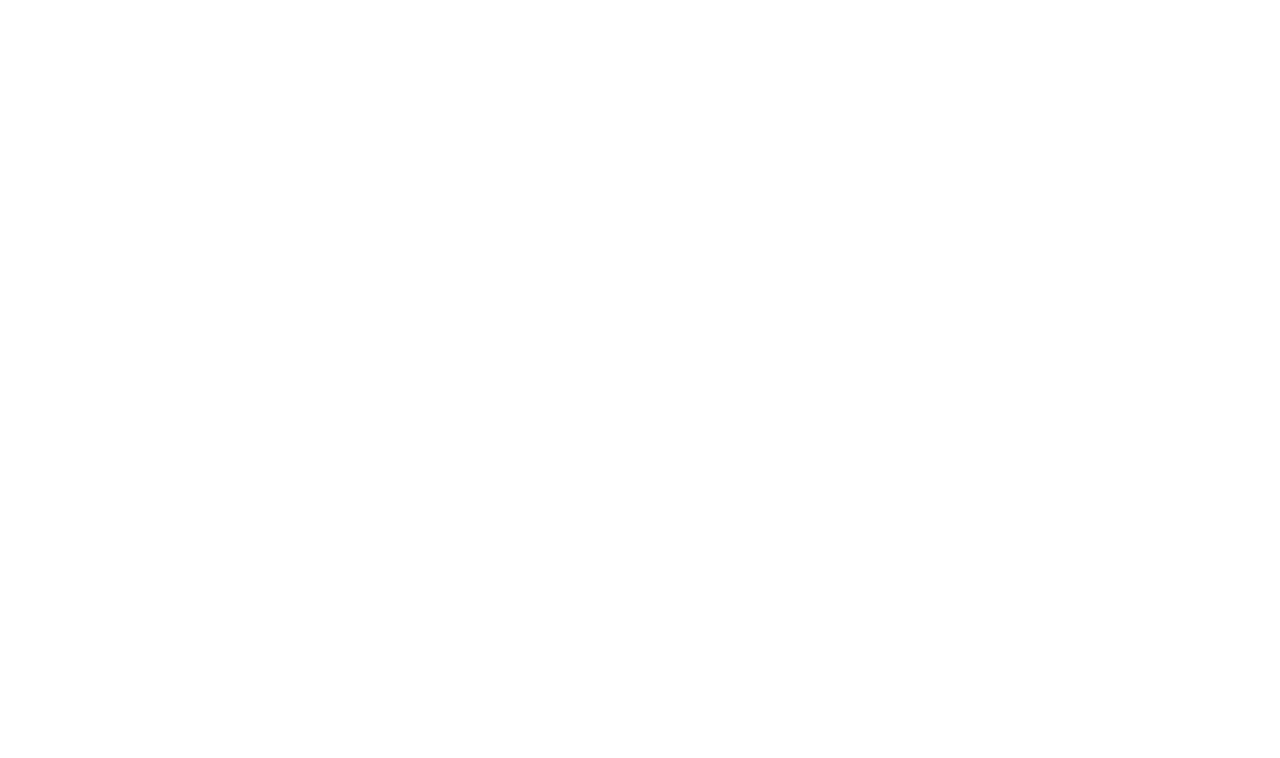
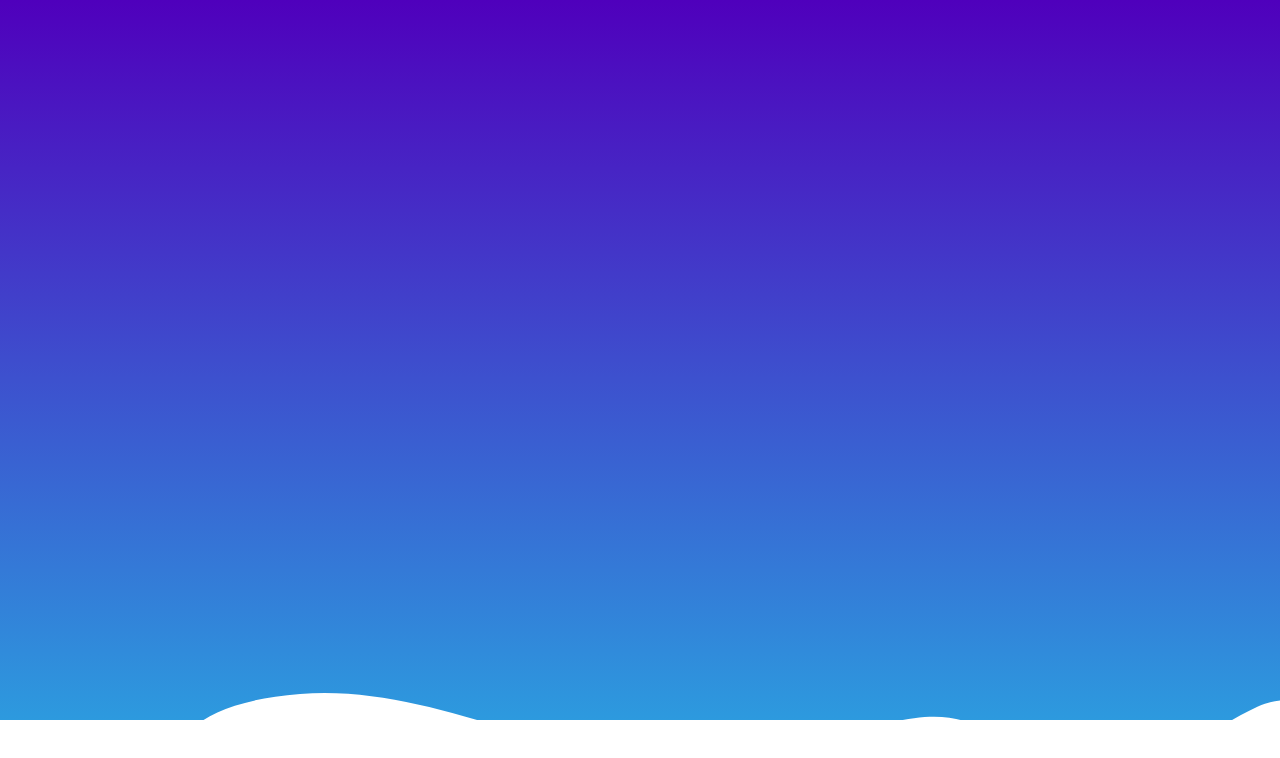
Before and after one commit to romanenkosergio/turbolanding, a website: page app/index.html in a window 1280 px wide. Drawn offline with Linux system fonts and the light colour scheme.

Commit message:
работа над проектом

```diff
--- a/app/index.html
+++ b/app/index.html
@@ -27,8 +27,20 @@
 </head>
 
 <body>
-
-    <!-- Custom HTML -->
+    <section class="first-screen">
+        <div class="first-screen__bg">
+            <div class="container">
+                <div class="row">
+                    <header class="header"></header>
+                    <!-- /.header -->
+                </div>
+                <!-- /.row -->
+            </div>
+            <!-- /.container -->
+        </div>
+        <!-- /.first-screen__bg -->
+    </section>
+    <!-- /.first-screen -->
 
 
     <script src="js/scripts.min.js"></script>
--- a/app/sass/_vars.sass
+++ b/app/sass/_vars.sass
@@ -6,6 +6,6 @@ $text: #4A14C0
 $grid-gutter-width: 30px
 $grid-columns: 12
 $grid-breakpoints: (xs: 0, sm: 576px, md: 768px, lg: 992px, xl: 1200px)
-$container-max-widths: (sm: 540px, md: 720px, lg: 960px, xl: 1140px)
+$container-max-widths: (sm: 540px, md: 720px, lg: 960px, xl: 1170px)
 
 $gutter: $grid-gutter-width
--- a/app/sass/main.sass
+++ b/app/sass/main.sass
@@ -2,6 +2,16 @@
 @import "fonts"
 @import "libs"
 
+.first-screen
+	height: 100vh
+	width: 100%
+	&__bg
+		background: url("../img/first-screen/first-bg.svg")  bottom center/cover fixed
+		height: 90vh
+		width: 100%
+		max-width: 1920px
+		display: flex
+
 
 
 @import "media" // Always at the end
```
Also changed, not shown: app/css/main.min.css.
